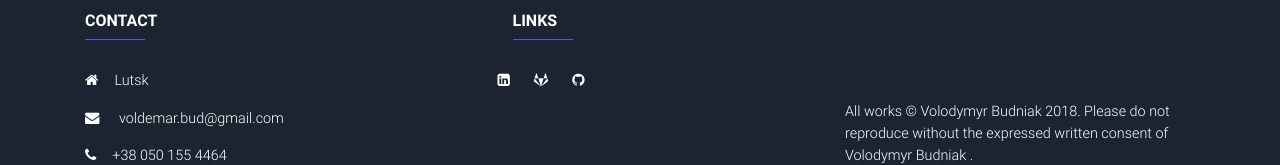
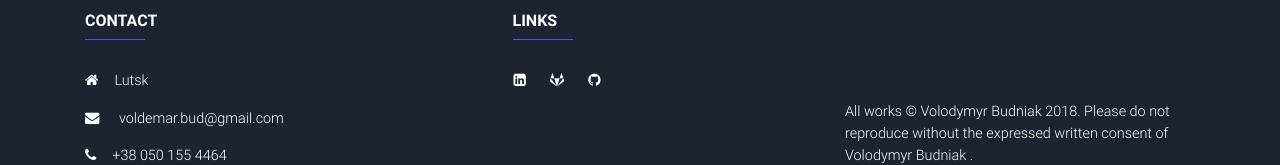
Before and after one commit to VoldemarBud/portfolio_website, a plain HTML site: page index.html in a window 1280 px wide. Shown: the part 3322-3487 px from the top of the page. Drawn offline with Linux system fonts and the light colour scheme; some packages are replaced by stand-ins of ours.

Commit message:
correcting text

```diff
--- a/index.html
+++ b/index.html
@@ -351,7 +351,7 @@
         <h6 class="text-uppercase font-weight-bold"><strong>Links</strong></h6>
         <hr class="deep-purple accent-2 mb-4 mt-0 d-inline-block mx-auto">
         <div class="row justify-content-center justify-content-md-start">
-          <p class="ml-4 ml-md-0">
+          <p class="ml-4 ml-md-3">
             <a href="https://www.linkedin.com/in/volodymyr-budniak-3195b916a" class="fb-ic ml-0">
               <i class="fa fa-linkedin-square white-text mr-4"></i>
             </a></p>
```
